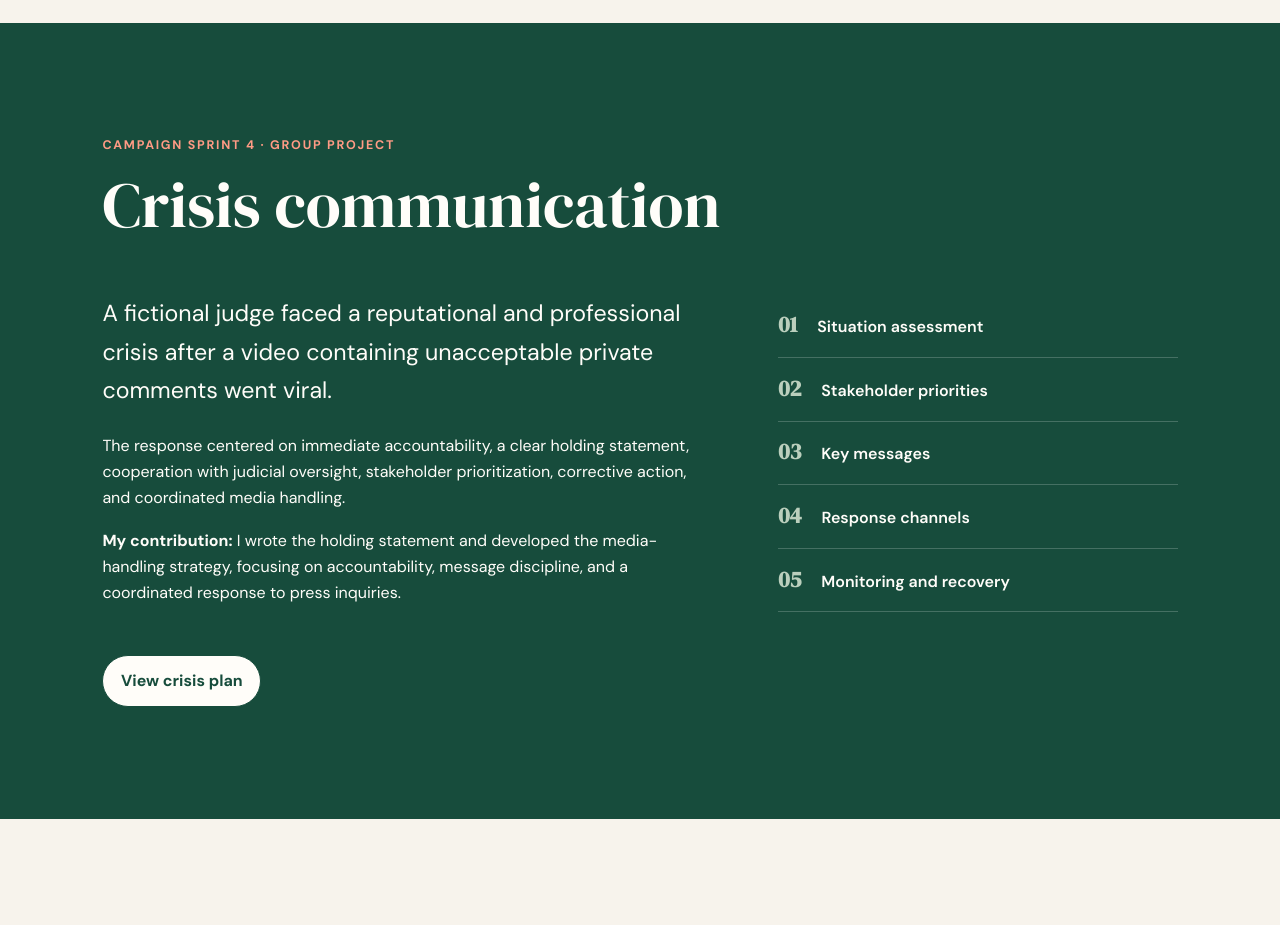
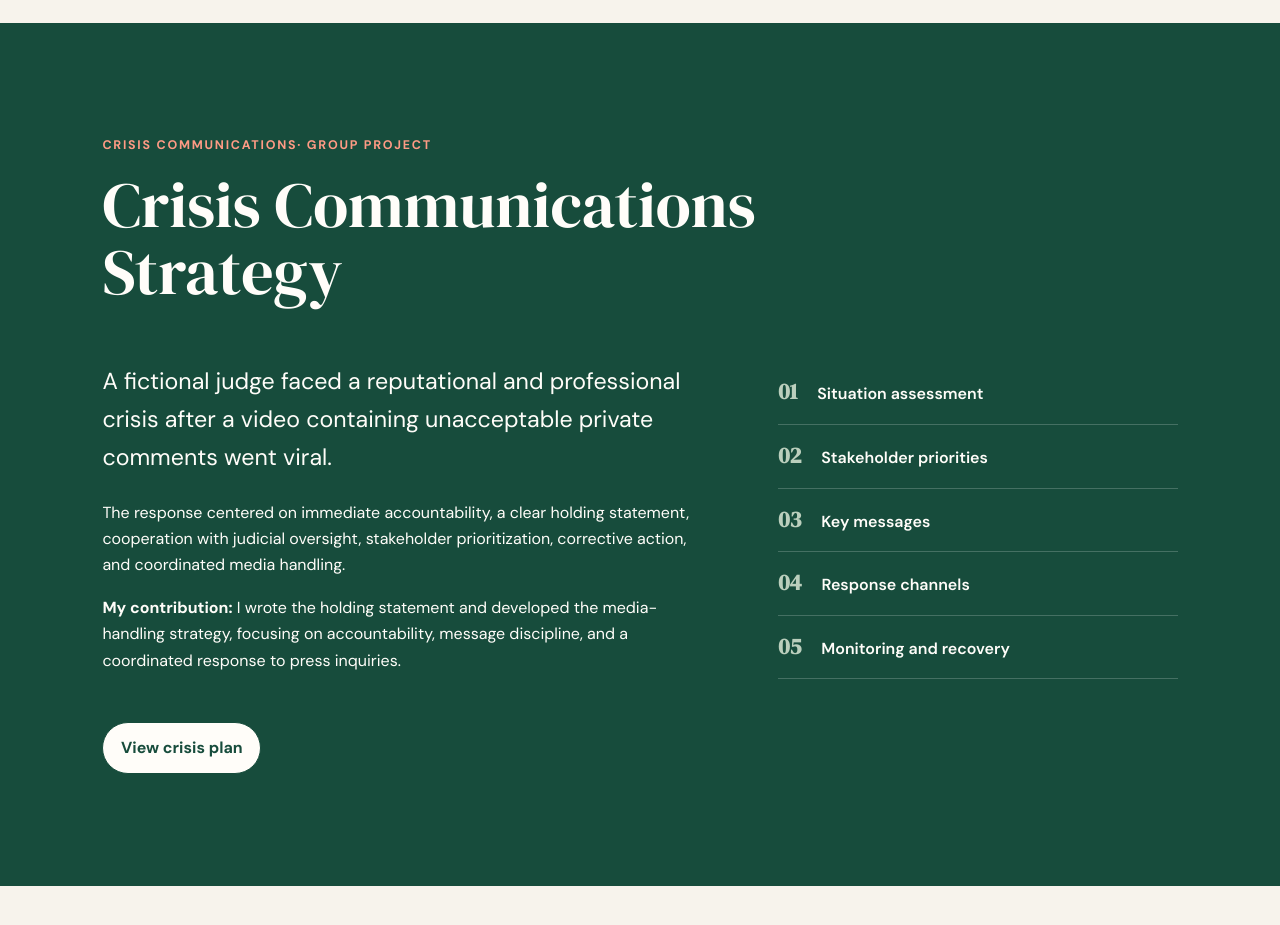
Before and after one commit to tobiaskhabie2026-IMC306/strategic-communications-portfolio, a plain HTML site: page index.html in a window 1280 px wide. Shown: the part 5620-6545 px from the top of the page. Drawn offline with Linux system fonts and the light colour scheme.

Commit message:
Update index.html

```diff
--- a/index.html
+++ b/index.html
@@ -295,8 +295,8 @@
 
       <section class="section dark" id="crisis">
         <div class="section-heading">
-          <p class="eyebrow">Campaign Sprint 4 · Group Project</p>
-          <h2>Crisis communication</h2>
+          <p class="eyebrow">Crisis Communications· Group Project</p>
+          <h2>Crisis Communications Strategy</h2>
         </div>
         <div class="crisis-grid">
           <div>
```
